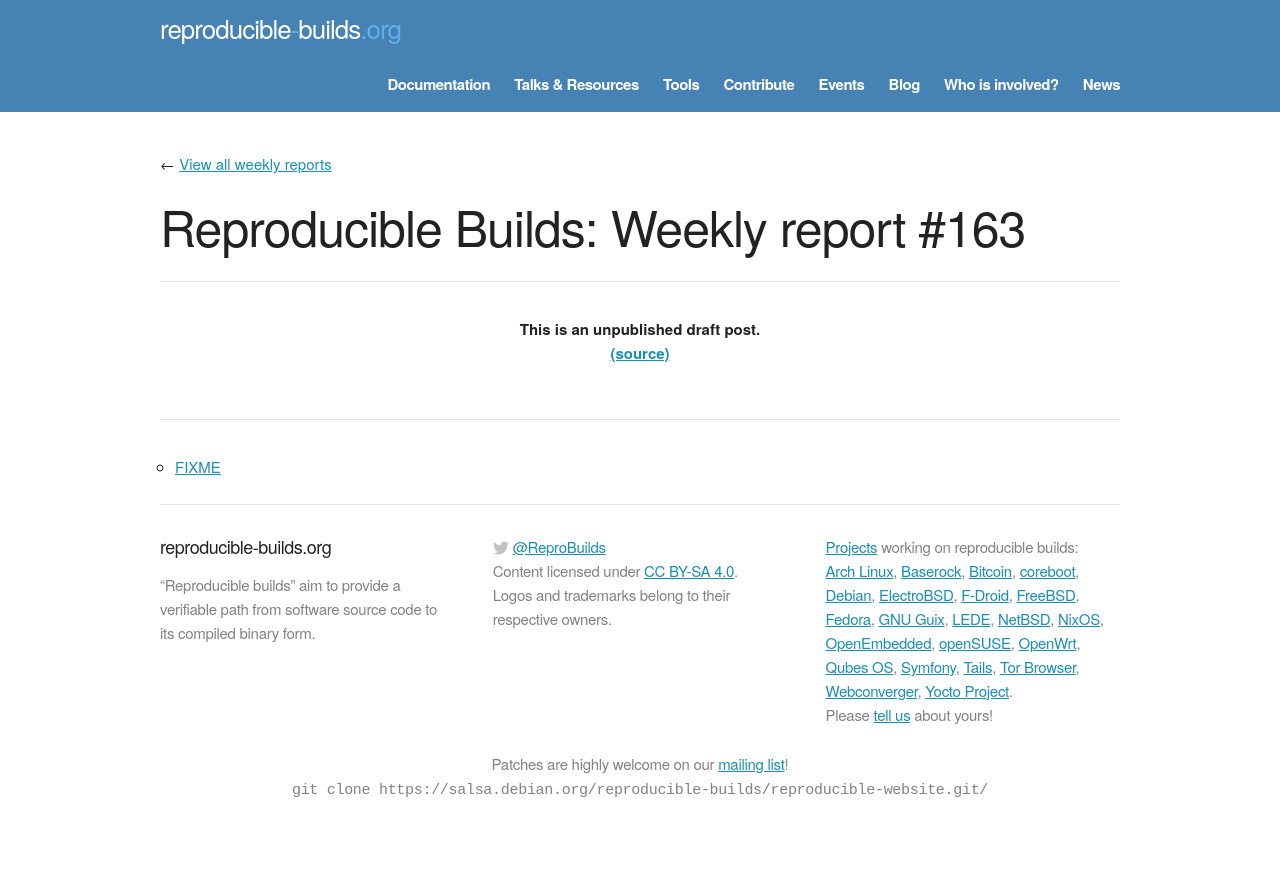
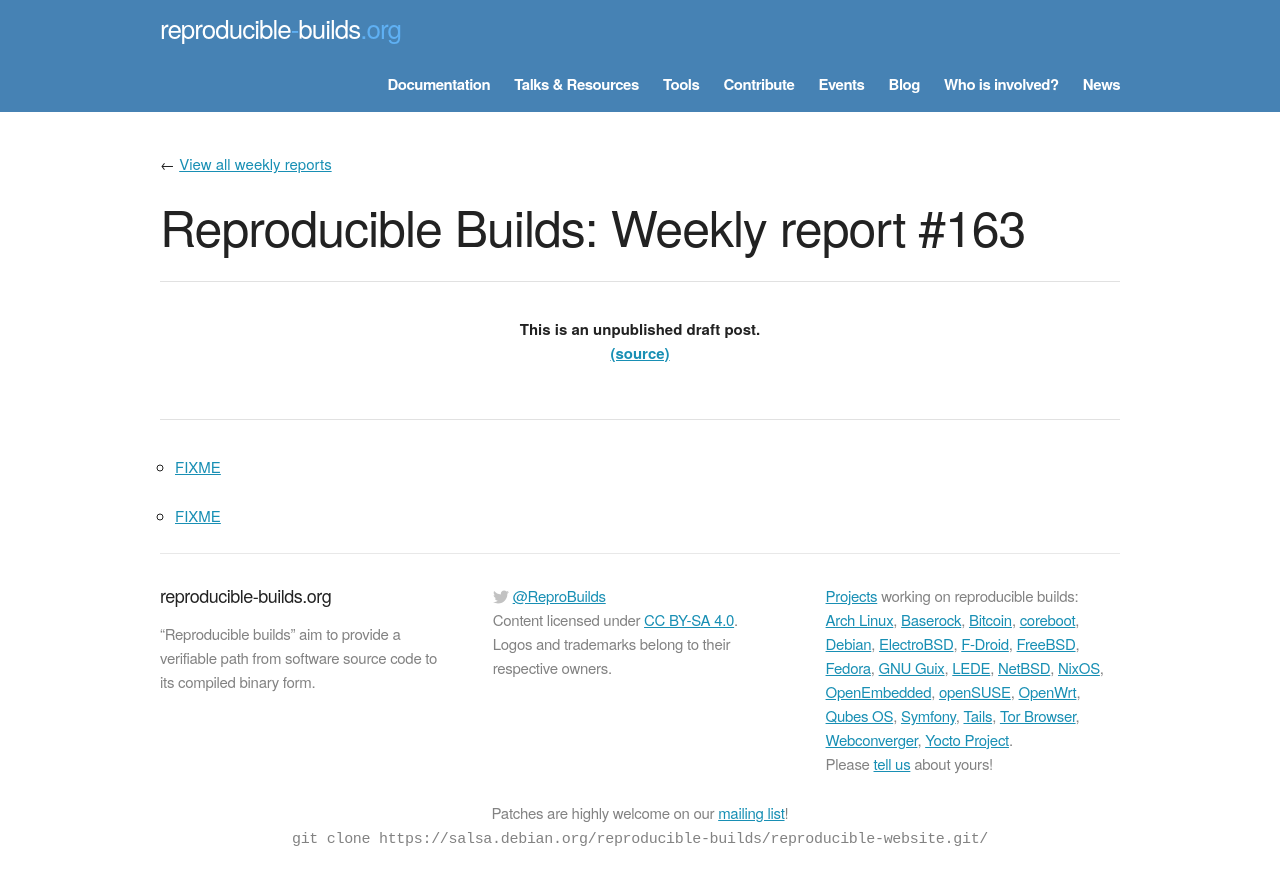
Before and after one commit to prototypefund/reproducible-website, a Jekyll site: the page built from _blog/posts/163.md, in a window 1280 px wide. Shown: the top 885 px of the page. Built offline with Jekyll 4.4.1, drawn with Linux system fonts in a browser that asks for light colours; some web fonts are replaced.

Commit message:
163 += https://salsa.debian.org/installer-team/debian-installer/merge_requests/3

```diff
--- a/_blog/posts/163.md
+++ b/_blog/posts/163.md
@@ -4,3 +4,5 @@ week: 163
 ---
 
 * [FIXME](https://blog.beuc.net/posts/Reproducible_Windows_builds/)
+
+* [FIXME](https://salsa.debian.org/installer-team/debian-installer/merge_requests/3)
```
